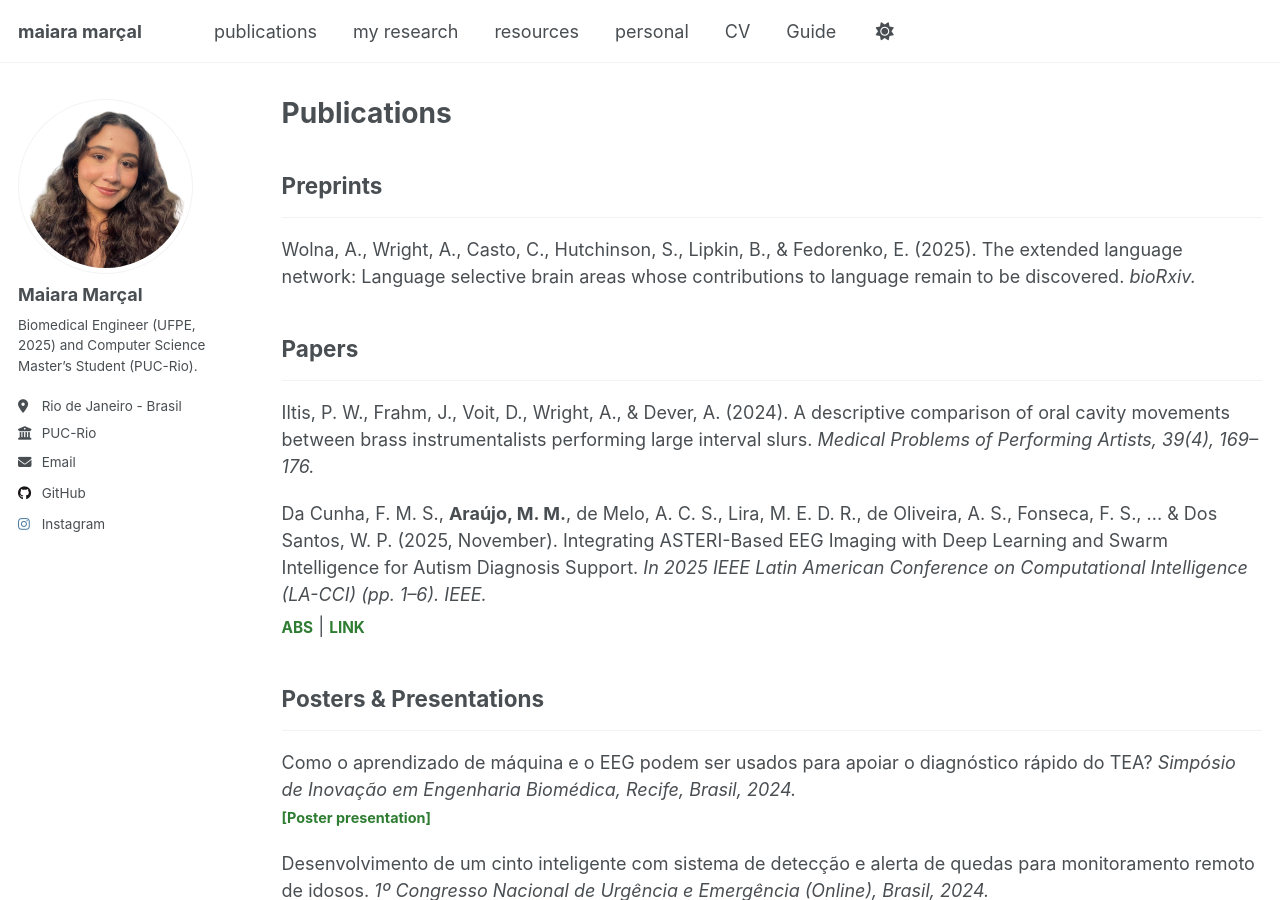
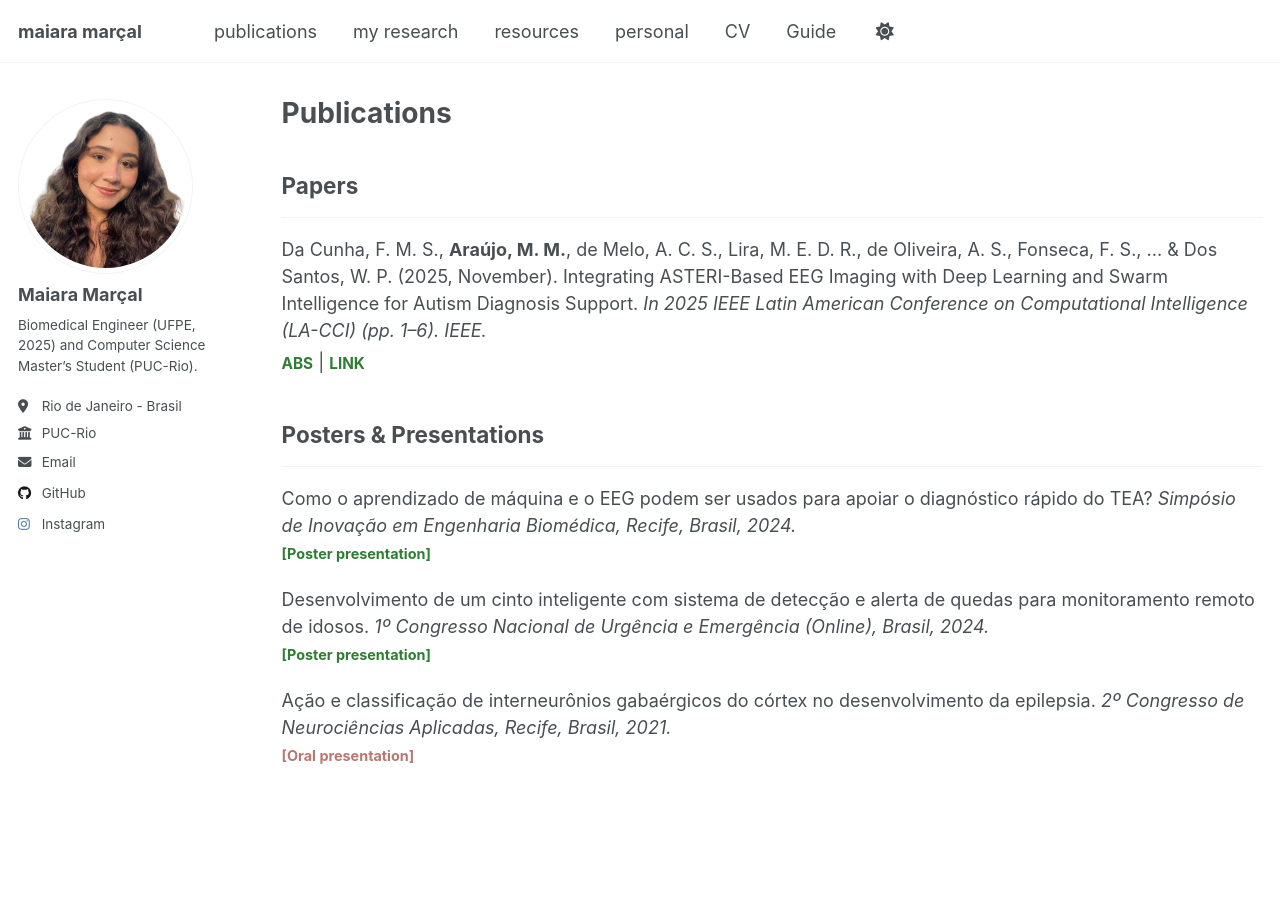
Before and after one commit to maiaramaaraujo/maiaramaaraujo.github.io, a Jekyll site: the page built from _pages/publications.html, in a window 1280 px wide and 900 px high. Built offline with Jekyll 4.4.1, drawn with Linux system fonts in a browser that asks for light colours; a script that is not in the unit is left out.

Commit message:
Update publications.html

```diff
--- a/_pages/publications.html
+++ b/_pages/publications.html
@@ -17,40 +17,31 @@ author_profile: true
 -->
 
 <!-- PREPRINTS -->
+<!--
 <h2>Preprints</h2>
 <hr>
 
 <div class="pub-item">
-  Wolna, A., Wright, A., Casto, C., Hutchinson, S., Lipkin, B., & Fedorenko, E. (2025).
-  The extended language network: Language selective brain areas whose contributions to language remain to be discovered.
-  <i>bioRxiv.</i>
+  Author(s).
+  Title of the preprint.
+  <i>Repository / Platform.</i>
   <br>
-  <!--
   <span class="pub-links">
-    <a href="#">ABS</a>
-    <a href="#">DOI</a>
-    <a href="#">PDF</a>
-    <a href="#">OSF</a>
+    <span class="abstract-toggle">ABS</span> |
+    <a href="#" target="_blank">LINK</a>
   </span>
-  -->
+
+  <div class="abstract-content">
+    <p>
+      Short abstract goes here.
+    </p>
+  </div>
 </div>
+-->
 
 <!-- PAPERS -->
 <h2>Papers</h2>
 <hr>
-
-<div class="pub-item">
-  Iltis, P. W., Frahm, J., Voit, D., Wright, A., & Dever, A. (2024).
-  A descriptive comparison of oral cavity movements between brass instrumentalists performing large interval slurs.
-  <i>Medical Problems of Performing Artists, 39(4), 169–176.</i>
-  <br>
-  <!--
-  <span class="pub-links">
-    <a href="#">ABS</a>
-    <a href="#">DOI</a>
-  </span>
-  -->
-</div>
 
 <div class="pub-item">
   Da Cunha, F. M. S., <b>Araújo, M. M.</b>, de Melo, A. C. S., Lira, M. E. D. R., de Oliveira, A. S., Fonseca, F. S., ... & Dos Santos, W. P. (2025, November).
@@ -65,7 +56,7 @@ author_profile: true
 
   <div class="abstract-content">
     <p>
-      The enhancement of instruments for the early diagnosis of Autism Spectrum Disorder (ASD) is of crucial importance for the efficacy of interventions. This study proposes an approach that uses Inverse Distance Weighting (IDW) in the pre-processing of electroencephalographic (EEG) signals and decreasing the number of electrodes in the signal gathering to optimize the biomarkers mapping. Furthermore, deep neural networks (DNN), swarm intelligence, and signal-to-image (STI) conversion techniques are applied to enhance the classification and interpretation of EEG data. The findings have shown that Random Forest classifiers with 4000 and 500 trees achieved the best average results in the reduced and original bases, respectively. In approach 1, the performance was maintained even using only 28.8% of attributes after the particle swarm optimization (PSO). In approach 2, the accuracy was found to be 78.1% and the area under the curve (AUC) was 0.879 with all the attributes. These results demonstrate the effectiveness of pre-processing and attribute reduction strategies, ensuring an efficient solution for the early diagnosis of ASD with operational excellence and lower computational cost
+      This work explores the integration of ASTERI-based EEG imaging with deep learning and swarm intelligence techniques to support autism diagnosis. The approach aims to improve classification performance by combining advanced signal processing with intelligent optimization strategies, contributing to more efficient and accessible diagnostic tools.
     </p>
   </div>
 </div>
@@ -80,11 +71,6 @@ author_profile: true
   <br>
   <span class="pub-type poster">[Poster presentation]</span>
   <br>
-  <!--
-  <span class="pub-links">
-    <a href="#">PDF</a>
-  </span>
-  -->
 </div>
 
 <div class="pub-item">
@@ -93,11 +79,6 @@ author_profile: true
   <br>
   <span class="pub-type poster">[Poster presentation]</span>
   <br>
-  <!--
-  <span class="pub-links">
-    <a href="#">PDF</a>
-  </span>
-  -->
 </div>
 
 <div class="pub-item">
@@ -106,11 +87,6 @@ author_profile: true
   <br>
   <span class="pub-type oral">[Oral presentation]</span>
   <br>
-  <!--
-  <span class="pub-links">
-    <a href="#">PDF</a>
-  </span>
-  -->
 </div>
 
 <style>
```
